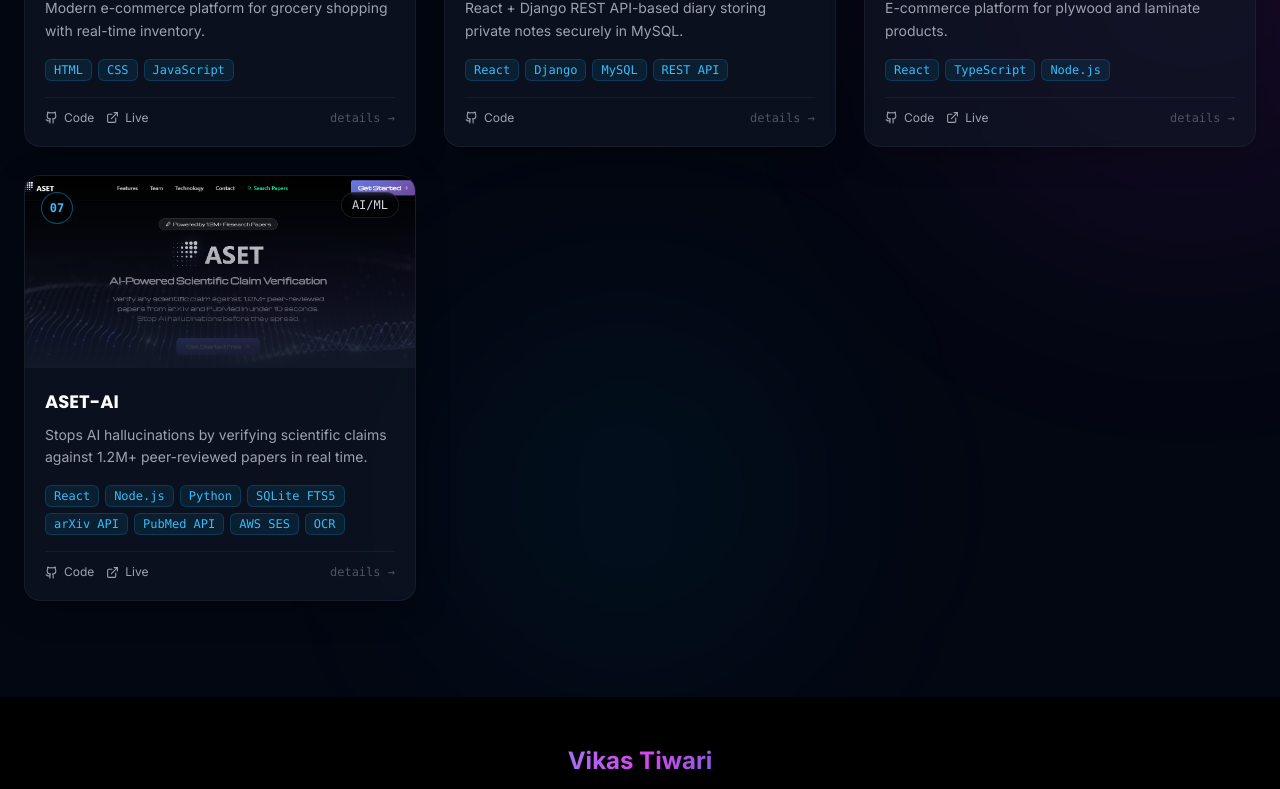
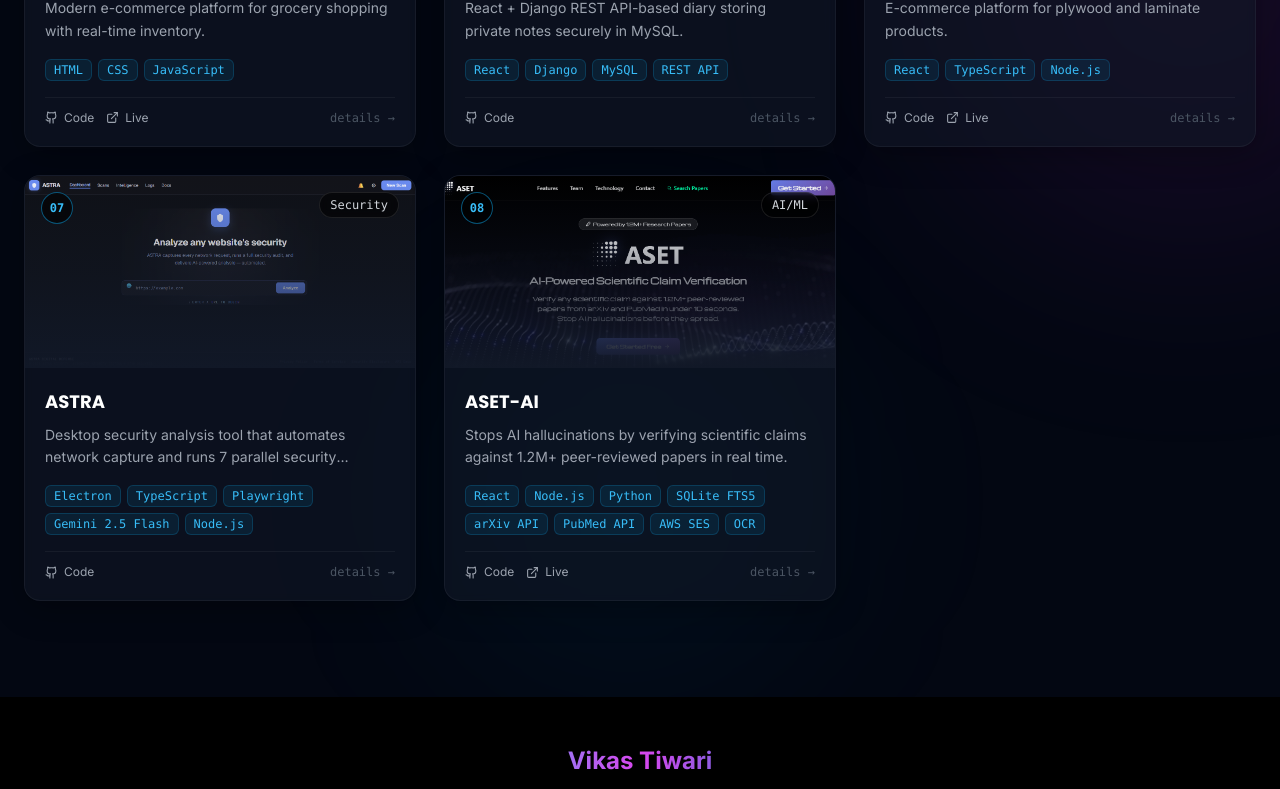
Before and after one commit to Cyberexe1/cyberexe_repo, a React (Vite) app: page /all-projects in a window 1280 px wide. Shown: the part 1233-2022 px from the top of the page. Built offline with nearby package versions, Linux system fonts and the light colour scheme.

Commit message:
adding a new project

```diff
--- a/src/components/AllProjects.tsx
+++ b/src/components/AllProjects.tsx
@@ -131,6 +131,28 @@ const allProjects: Project[] = [
   },
   {
     id: 7,
+    title: 'ASTRA',
+    description: 'Desktop security analysis tool that automates network capture and runs 7 parallel security modules with AI-powered analysis via Gemini 2.5 Flash.',
+    longDescription:
+      'ASTRA automates what you\'d normally do manually in browser DevTools — but goes far deeper. Give it a URL and it captures every network request the page makes using headless Chromium, runs a full security audit across 7 parallel modules (TLS, CORS, CSP, fingerprinting, API extraction, DNS recon, vulnerability scanning), then delivers an AI-powered analysis using Gemini 2.5 Flash including executive summary, remediation plan, and follow-up chat. Runs entirely on your machine.',
+    techStack: ['Electron', 'TypeScript', 'Playwright', 'Gemini 2.5 Flash', 'Node.js'],
+    githubUrl: 'https://github.com/Cyberexe1/ASTRA',
+    image: '/ASTRA.png',
+    category: 'Security',
+    features: [
+      'Network capture: intercepts every HTTP request (XHR, fetch, scripts, fonts, media) via headless Chromium',
+      'TLS Inspector: certificate validity, expiry, protocol version, cipher suite, HSTS — graded A+ to F',
+      'CORS Analyzer: wildcard origins, credentials + wildcard combos, dangerous methods, auth header exposure',
+      'CSP Analyzer: flags unsafe-inline, unsafe-eval, wildcards, missing frame-ancestors — graded A to F',
+      'Technology Fingerprinter: detects frameworks, CMS, servers, CDNs, analytics, payment & auth providers',
+      'API Endpoint Extractor: identifies XHR/fetch endpoints, decodes JWTs, scans for AWS keys, tokens, passwords in URLs',
+      'DNS Recon: resolves A, AAAA, MX, TXT, NS, CNAME for every domain contacted by the page',
+      'Vulnerability Scanner: actively probes for SQL injection, XSS, path traversal, open redirects',
+      'AI Analysis: executive summary, critical findings, third-party risk, prioritized remediation + follow-up chat',
+    ],
+  },
+  {
+    id: 8,
     title: 'ASET-AI',
     description: 'Stops AI hallucinations by verifying scientific claims against 1.2M+ peer-reviewed papers in real time.',
     longDescription:
@@ -152,7 +174,7 @@ const allProjects: Project[] = [
   },
 ];
 
-const categories = ['All', 'Full Stack', 'Frontend', 'AI/ML'];
+const categories = ['All', 'Full Stack', 'Frontend', 'AI/ML', 'Security'];
 
 const AllProjects: React.FC = () => {
   const [selectedProject, setSelectedProject] = useState<Project | null>(null);
--- a/src/components/Projects.tsx
+++ b/src/components/Projects.tsx
@@ -93,6 +93,26 @@ const Projects: React.FC = () => {
     },
     {
       id: 5,
+      title: 'ASTRA',
+      description: 'Desktop security analysis tool that automates network capture and runs 7 parallel security modules with AI-powered analysis via Gemini 2.5 Flash.',
+      longDescription: 'ASTRA automates what you\'d normally do manually in browser DevTools — but goes far deeper. Give it a URL and it captures every network request the page makes using headless Chromium, runs a full security audit across 7 parallel modules (TLS, CORS, CSP, fingerprinting, API extraction, DNS recon, vulnerability scanning), then delivers an AI-powered analysis using Gemini 2.5 Flash including executive summary, remediation plan, and follow-up chat.',
+      techStack: ['Electron', 'TypeScript', 'Playwright', 'Gemini 2.5 Flash', 'Node.js'],
+      githubUrl: 'https://github.com/Cyberexe1/ASTRA',
+      image: '/ASTRA.png',
+      features: [
+        'Network capture: intercepts every HTTP request (XHR, fetch, scripts, fonts, media) via headless Chromium',
+        'TLS Inspector: certificate validity, expiry, protocol version, cipher suite, HSTS — graded A+ to F',
+        'CORS Analyzer: wildcard origins, credentials + wildcard combos, dangerous methods, auth header exposure',
+        'CSP Analyzer: flags unsafe-inline, unsafe-eval, wildcards, missing frame-ancestors — graded A to F',
+        'Technology Fingerprinter: detects frameworks, CMS, servers, CDNs, analytics, payment & auth providers',
+        'API Endpoint Extractor: identifies XHR/fetch endpoints, decodes JWTs, scans for AWS keys, tokens, passwords in URLs',
+        'DNS Recon: resolves A, AAAA, MX, TXT, NS, CNAME for every domain contacted by the page',
+        'Vulnerability Scanner: actively probes for SQL injection, XSS, path traversal, open redirects',
+        'AI Analysis: executive summary, critical findings, third-party risk, prioritized remediation + follow-up chat',
+      ],
+    },
+    {
+      id: 6,
       title: 'ASET-AI',
       description: 'Stops AI hallucinations by verifying scientific claims against 1.2M+ peer-reviewed papers in real time.',
       longDescription: 'ASET tackles the 46% AI citation fabrication problem head-on. It verifies any scientific claim — typed, uploaded as a document, or extracted from a YouTube video — against a pre-indexed database of 1.2M+ peer-reviewed papers across 8 domains, returning a trust score and supporting evidence in under 200ms. The database self-grows by fetching from arXiv + PubMed whenever local papers are insufficient.',
```
Also changed, not shown: public/ASTRA.png (added).
